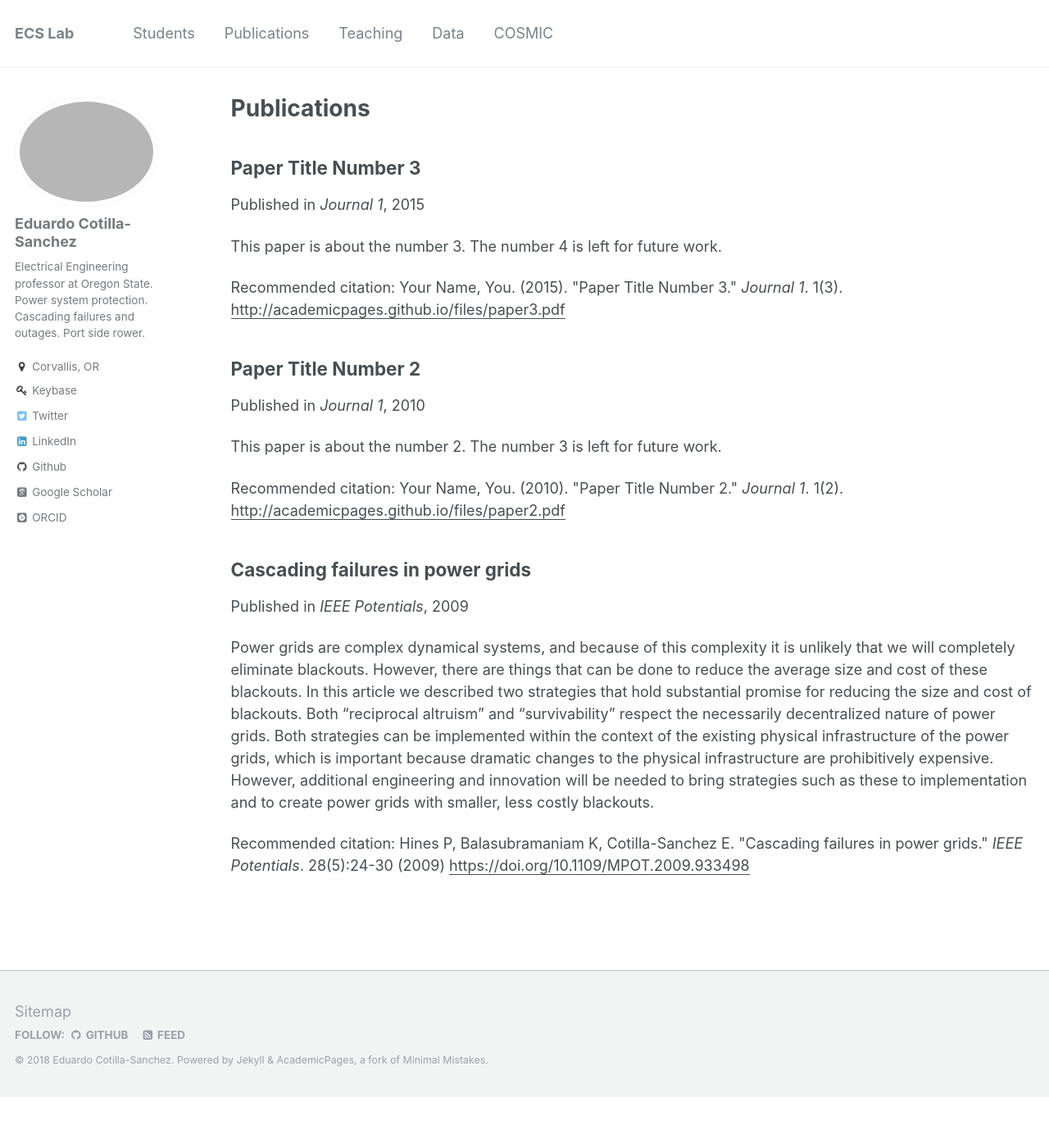
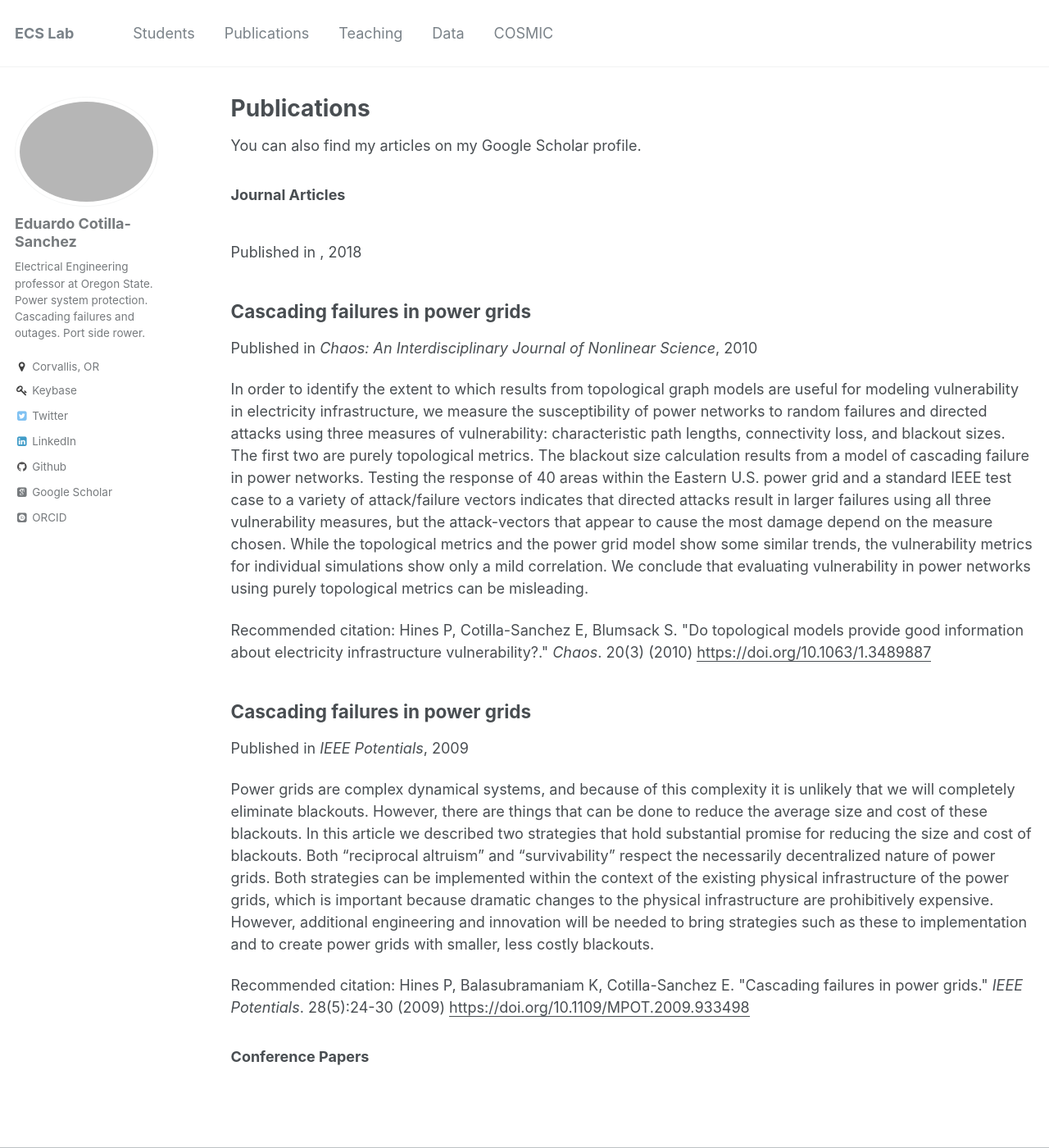
Before and after one commit to ecotillasanchez/ecotillasanchez.github.io, a Jekyll site: the page built from _pages/publications.md, in a window 1280 px wide and 1400 px high. Shown: the whole window at 82% size. Built offline with Jekyll 4.4.1, drawn with Linux system fonts in a browser that asks for light colours; some web fonts are replaced.

Commit message:
Loading papers 1/n.

```diff
--- a/_pages/publications.md
+++ b/_pages/publications.md
@@ -5,12 +5,14 @@ permalink: /publications/
 author_profile: true
 ---
 
-{% if author.googlescholar %}
-  You can also find my articles on <u><a href="{{author.googlescholar}}">my Google Scholar profile</a>.</u>
-{% endif %}
+You can also find my articles on [my Google Scholar profile]({author.googlescholar}).
 
 {% include base_path %}
+
+### Journal Articles
 
 {% for post in site.publications reversed %}
   {% include archive-single.html %}
 {% endfor %}
+
+### Conference Papers
--- a/_publications/2009-09-11-cascading_failures_in_power_grids.md
+++ b/_publications/2009-09-11-cascading_failures_in_power_grids.md
@@ -1,13 +1,12 @@
 ---
 title: "Cascading failures in power grids"
 collection: publications
-permalink: /publication/2009-09-11-cascading_failures_in_power_grids
-excerpt: 'Power grids are complex dynamical systems, and because of this complexity it is unlikely that we will completely eliminate blackouts. However, there are things that can be done to reduce the average size and cost of these blackouts. In this article we described two strategies that hold substantial promise for reducing the size and cost of blackouts. Both "reciprocal altruism" and "survivability" respect the necessarily decentralized nature of power grids. Both strategies can be implemented within the context of the existing physical infrastructure of the power grids, which is important because dramatic changes to the physical infrastructure are prohibitively expensive. However, additional engineering and innovation will be needed to bring strategies such as these to implementation and to create power grids with smaller, less costly blackouts.'
-date: 2009-09-11
-venue: 'IEEE Potentials'
-paperurl: 'https://doi.org/10.1109/MPOT.2009.933498'
-citation: 'Hines P, Balasubramaniam K, Cotilla-Sanchez E. &quot;Cascading failures in power grids.&quot; <i>IEEE Potentials</i>. 28(5):24-30 (2009)'
+permalink: /publication/2010-09-28-Do_topological_models_provide_good_information_about_electricity_infrastructure_vulnerability
+excerpt: 'In order to identify the extent to which results from topological graph models are useful for modeling vulnerability in electricity infrastructure, we measure the susceptibility of power networks to random failures and directed attacks using three measures of vulnerability: characteristic path lengths, connectivity loss, and blackout sizes. The first two are purely topological metrics. The blackout size calculation results from a model of cascading failure in power networks. Testing the response of 40 areas within the Eastern U.S. power grid and a standard IEEE test case to a variety of attack/failure vectors indicates that directed attacks result in larger failures using all three vulnerability measures, but the attack-vectors that appear to cause the most damage depend on the measure chosen. While the topological metrics and the power grid model show some similar trends, the vulnerability metrics for individual simulations show only a mild correlation. We conclude that evaluating vulnerability in power networks using purely topological metrics can be misleading.'
+date: 2010-09-28
+venue: 'Chaos: An Interdisciplinary Journal of Nonlinear Science'
+paperurl: 'https://doi.org/10.1063/1.3489887'
+citation: 'Hines P, Cotilla-Sanchez E, Blumsack S. &quot;Do topological models provide good information about electricity infrastructure vulnerability?.&quot; <i>Chaos</i>. 20(3) (2010)'
 ---
-Power grids are complex dynamical systems, and because of this complexity it is unlikely that we will completely eliminate blackouts. However, there are things that can be done to reduce the average size and cost of these blackouts. In this article we described two strategies that hold substantial promise for reducing the size and cost of blackouts. Both "reciprocal altruism" and "survivability" respect the necessarily decentralized nature of power grids. Both strategies can be implemented within the context of the existing physical infrastructure of the power grids, which is important because dramatic changes to the physical infrastructure are prohibitively expensive. However, additional engineering and innovation will be needed to bring strategies such as these to implementation and to create power grids with smaller, less costly blackouts.
 
-[Download paper here](https://doi.org/10.1109/MPOT.2009.933498)
+[Download paper here](https://doi.org/10.1063/1.3489887)
--- /dev/null
+++ b/_publications/2010-09-28-Do_topological_models_provide_good_information_about_electricity_infrastructure_vulnerability.md
@@ -0,0 +1,12 @@
+---
+title: "Cascading failures in power grids"
+collection: publications
+permalink: /publication/2009-09-11-cascading_failures_in_power_grids
+excerpt: 'Power grids are complex dynamical systems, and because of this complexity it is unlikely that we will completely eliminate blackouts. However, there are things that can be done to reduce the average size and cost of these blackouts. In this article we described two strategies that hold substantial promise for reducing the size and cost of blackouts. Both "reciprocal altruism" and "survivability" respect the necessarily decentralized nature of power grids. Both strategies can be implemented within the context of the existing physical infrastructure of the power grids, which is important because dramatic changes to the physical infrastructure are prohibitively expensive. However, additional engineering and innovation will be needed to bring strategies such as these to implementation and to create power grids with smaller, less costly blackouts.'
+date: 2009-09-11
+venue: 'IEEE Potentials'
+paperurl: 'https://doi.org/10.1109/MPOT.2009.933498'
+citation: 'Hines P, Balasubramaniam K, Cotilla-Sanchez E. &quot;Cascading failures in power grids.&quot; <i>IEEE Potentials</i>. 28(5):24-30 (2009)'
+---
+
+[Download paper here](https://doi.org/10.1109/MPOT.2009.933498)
--- a/_publications/2010-10-01-paper-title-number-2.md
+++ /dev/null
@@ -1,15 +0,0 @@
----
-title: "Paper Title Number 2"
-collection: publications
-permalink: /publication/2010-10-01-paper-title-number-2
-excerpt: 'This paper is about the number 2. The number 3 is left for future work.'
-date: 2010-10-01
-venue: 'Journal 1'
-paperurl: 'http://academicpages.github.io/files/paper2.pdf'
-citation: 'Your Name, You. (2010). &quot;Paper Title Number 2.&quot; <i>Journal 1</i>. 1(2).'
----
-This paper is about the number 2. The number 3 is left for future work.
-
-[Download paper here](http://academicpages.github.io/files/paper2.pdf)
-
-Recommended citation: Your Name, You. (2010). "Paper Title Number 2." <i>Journal 1</i>. 1(2).
--- /dev/null
+++ b/_publications/2012-02-15-Comparing_the_topological_and_electrical_structure_of_the_north_american_electric_power_infrastructure.md
@@ -0,0 +1,12 @@
+---
+title: "Comparing the topological and electrical structure of the North American electric power infrastructure"
+collection: publications
+permalink: /publication/2012-02-15-Comparing_the_topological_and_electrical_structure_of_the_north_american_electric_power_infrastructure
+excerpt: 'The topological (graph) structure of complex networks often provides valuable information about the performance and vulnerability of the network. However, there are multiple ways to represent a given network as a graph. Electric power transmission and distribution networks have a topological structure that is straightforward to represent and analyze as a graph. However, simple graph models neglect the comprehensive connections between components that result from Ohm's and Kirchhoff's laws. This paper describes the structure of the three North American electric power interconnections, from the perspective of both topological and electrical connectivity. We compare the simple topology of these networks with that of random, preferential-attachment, and small-world networks of equivalent sizes and find that power grids differ substantially from these abstract models in degree distribution, clustering, diameter and assortativity, and thus conclude that these topological forms may be misleading as models of power systems. To study the electrical connectivity of power systems, we propose a new method for representing electrical structure using electrical distances rather than geographic connections. Comparisons of these two representations of the North American power networks reveal notable differences between the electrical and topological structures of electric power networks.'
+date: 2012-02-15
+venue: 'IEEE Systems Journal'
+paperurl: 'https://doi.org/10.1109/JSYST.2012.2183033'
+citation: 'Cotilla-Sanchez E, Hines PDH, Barrows C, Blumsack S. &quot;Comparing the topological and electrical structure of the North American electric power infrastructure.&quot; <i>IEEE Systems Journal</i>. 6(4):616-626 (2012)'
+---
+
+[Download paper here](https://doi.org/10.1109/JSYST.2012.2183033)
--- a/_publications/2015-10-01-paper-title-number-3.md
+++ /dev/null
@@ -1,15 +0,0 @@
----
-title: "Paper Title Number 3"
-collection: publications
-permalink: /publication/2015-10-01-paper-title-number-3
-excerpt: 'This paper is about the number 3. The number 4 is left for future work.'
-date: 2015-10-01
-venue: 'Journal 1'
-paperurl: 'http://academicpages.github.io/files/paper3.pdf'
-citation: 'Your Name, You. (2015). &quot;Paper Title Number 3.&quot; <i>Journal 1</i>. 1(3).'
----
-This paper is about the number 3. The number 4 is left for future work.
-
-[Download paper here](http://academicpages.github.io/files/paper3.pdf)
-
-Recommended citation: Your Name, You. (2015). "Paper Title Number 3." <i>Journal 1</i>. 1(3).
```
